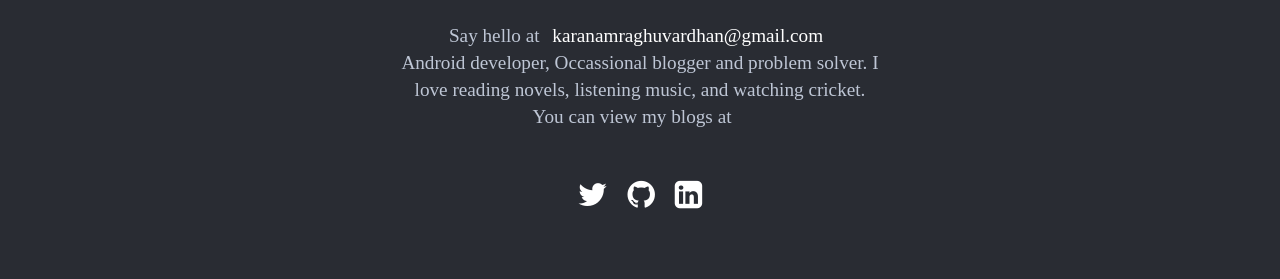
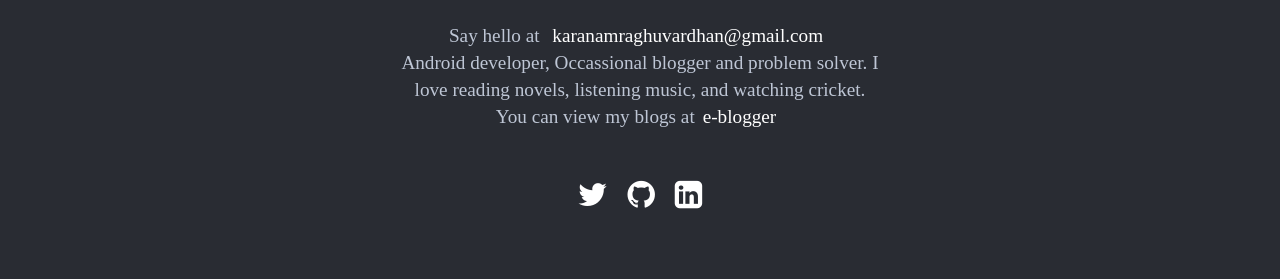
Before and after one commit to raghuvardhan/raghuvardhan.github.io, a Jekyll site: the page built from index.html, in a window 1280 px wide. Shown: the part 994-1273 px from the top of the page. Built offline with Jekyll 4.4.1, drawn with Linux system fonts in a browser that asks for light colours.

Commit message:
Update _layouts/default.html

```diff
--- a/_layouts/default.html
+++ b/_layouts/default.html
@@ -45,7 +45,7 @@
       <p class="footer-text">
         Android developer, Occassional blogger and problem solver.  I love reading novels, listening music, and watching cricket.
       </p>
-      <p class="email-link">You can view my blogs at<span><a href="https://raghuvardhank.blogspot.com/" target="_blank"></a></span>
+      <p class="email-link">You can view my blogs at<span><a href="https://raghuvardhank.blogspot.com/" target="_blank">e-blogger</a></span>
       <div class="social-icons">
 	        <a href="https://twitter.com/urstruly_raghu" target="_blank">
 	          <i class="fa fa-twitter fa-2x" aria-hidden="true"></i>
```
